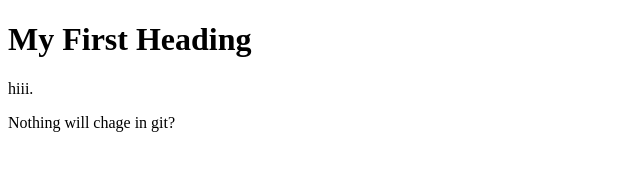
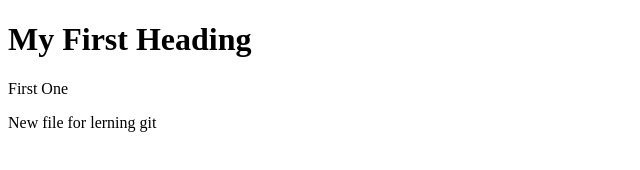
Before and after one commit to robo-github/learngit-sample, a plain HTML site: page index.htm in a window 1280 px wide. Shown: the full height of the page, 0-640 px from the left. Drawn offline with Linux system fonts and the light colour scheme.

Commit message:
html file editted for  to know about the branch changing

```diff
--- a/index.htm
+++ b/index.htm
@@ -4,8 +4,8 @@
 
 <h1>My First Heading</h1>
 
-<p>hiii.</p>
-<p>Nothing will chage in git?</p>
+<p>First One</p>
+<p>New file for lerning git</p>
 
 
 </body>
```
